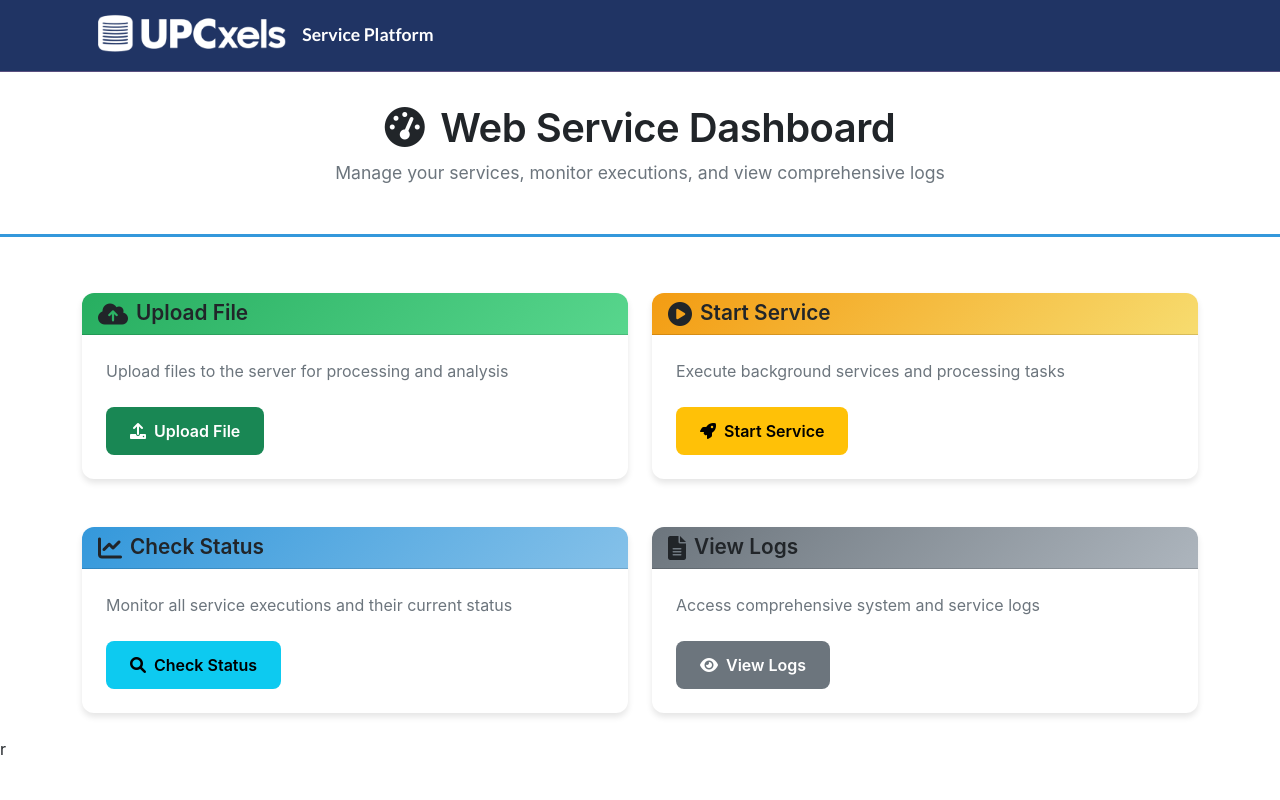
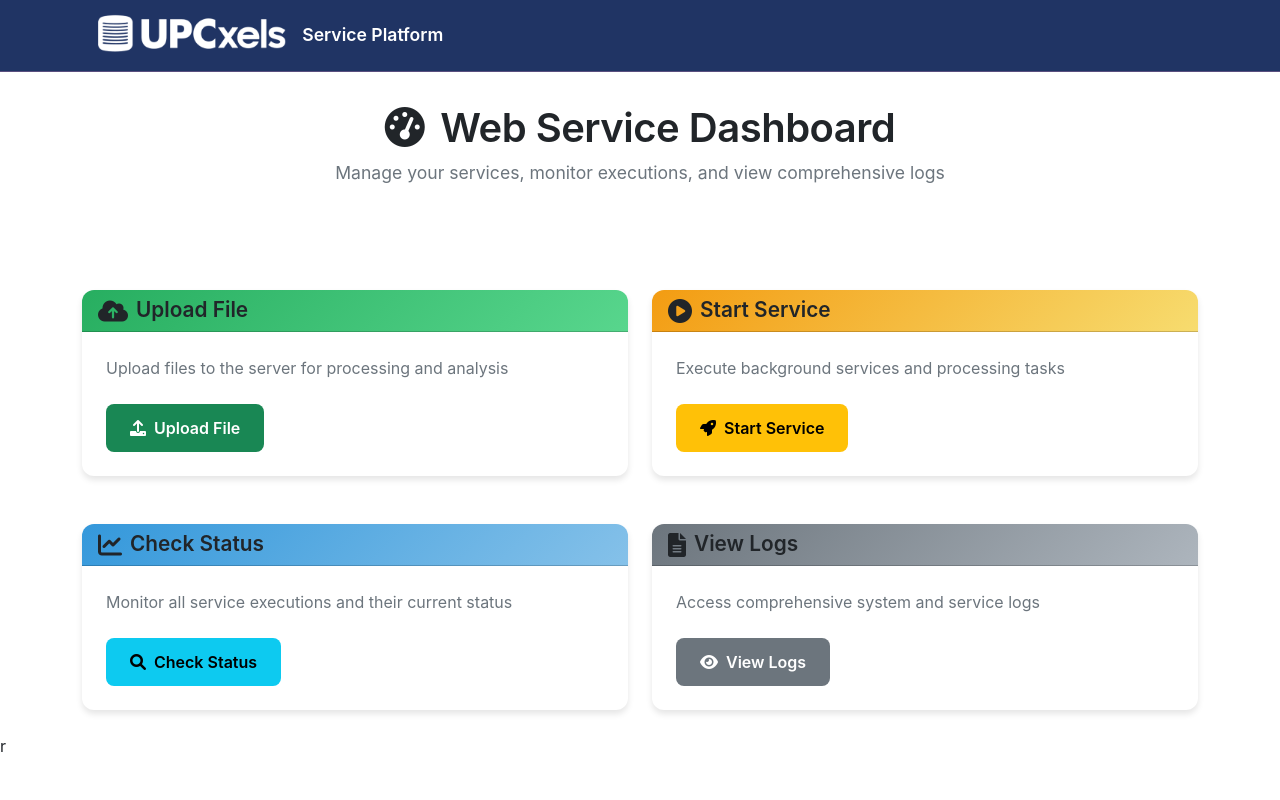
Before and after one commit to AnkS4/orchestrator_web2, a Flask app: page / in a window 1280 px wide. Run offline with Flask 3, Linux system fonts and the light colour scheme; some libraries are stand-ins or nearby versions.

Commit message:
change ui and font

```diff
--- a/app/templates/index.html
+++ b/app/templates/index.html
@@ -3,10 +3,14 @@
 <head>
     <meta charset="UTF-8">
     <meta name="viewport" content="width=device-width, initial-scale=1.0">
+    <meta http-equiv="X-UA-Compatible" content="IE=edge">
     <title>Web Service Dashboard</title>
-    <link href="https://cdn.jsdelivr.net/npm/bootstrap@5.1.3/dist/css/bootstrap.min.css" rel="stylesheet">
+    <!-- Bootstrap CSS -->
+    <link href="https://cdn.jsdelivr.net/npm/bootstrap@5.3.0/dist/css/bootstrap.min.css" rel="stylesheet">
+    <!-- Font Awesome for icons -->
     <link href="https://cdnjs.cloudflare.com/ajax/libs/font-awesome/6.0.0/css/all.min.css" rel="stylesheet">
     <link href="https://fonts.googleapis.com/css2?family=Lato:wght@400;700&display=swap" rel="stylesheet">
+
     <style>
         :root {
             --primary-color: #2c3e50;
@@ -20,14 +24,16 @@
 
         body {
             background-color: #ffffff;
-            font-family: 'Inter', 'Lato', sans-serif;
+            font-family: "Inter", "Odoo Unicode Support Noto", serif;
         }
 
         /* Custom Navbar */
         .custom-navbar {
             background: #203464;
-            font-family: 'Lato', sans-serif;
-            font-weight: 500;
+            font-family: "Inter", "Odoo Unicode Support Noto", serif;
+            font-weight: 400;
+            text-align: left;
+            margin: 0;
             border-bottom: 1px solid #5a4f7f;
             color: rgba(255, 255, 255, 0.9);
         }
@@ -45,13 +51,13 @@
         .navbar-brand {
             display: flex;
             align-items: center;
-            color: white !important;
+            color: white;
             font-weight: 600;
             font-size: 1.1rem;
         }
 
         .navbar-text {
-            color: rgba(255,255,255,0.8) !important;
+            color: rgba(255,255,255,0.8);
             font-size: 0.9rem;
         }
 
@@ -59,7 +65,6 @@
         .dashboard-title {
             background: white;
             padding: 2rem 0;
-            border-bottom: 3px solid var(--secondary-color);
             margin-bottom: 2rem;
         }
 
```
